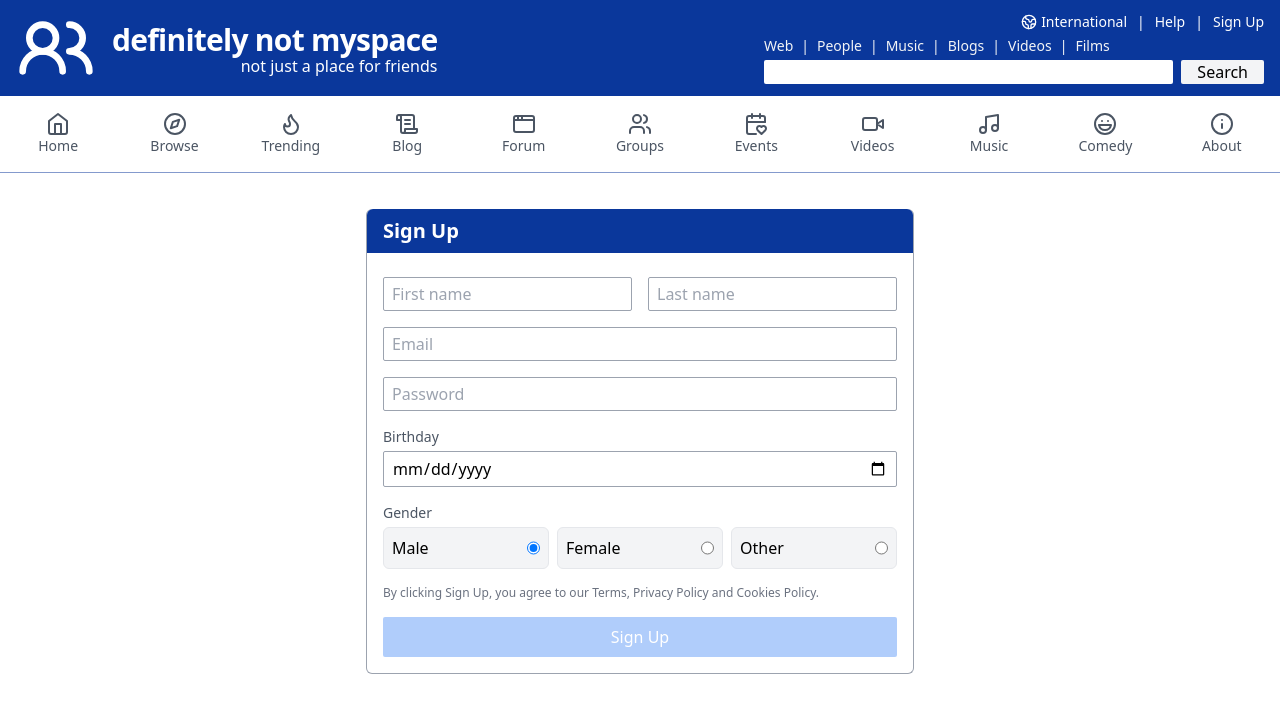
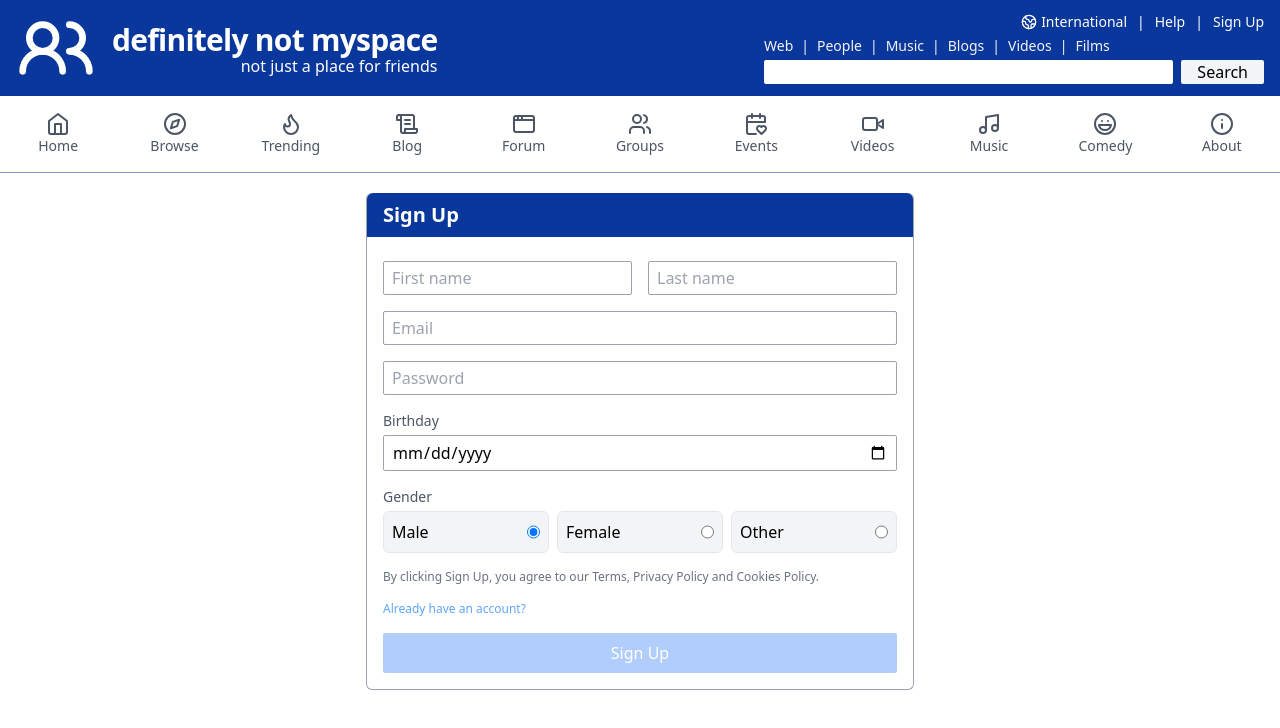
Before and after one commit to pn-code/probable-memory, a Next.js app: page /signup in a window 1280 px wide. Shown: the top 728 px of the page. Built offline with nearby package versions, Linux system fonts and the light colour scheme.

Commit message:
Navigate to "/" on success & added login nav

```diff
--- a/app/signup/page.tsx
+++ b/app/signup/page.tsx
@@ -3,6 +3,7 @@ import React, { FormEvent, useEffect, useState } from "react";
 import axios from "axios";
 import toast from "react-hot-toast";
 import { useRouter } from "next/navigation";
+import Link from "next/link";
 
 export default function SignUp() {
     const [firstName, setFirstName] = useState<string>("");
@@ -30,7 +31,7 @@ export default function SignUp() {
             };
 
             const res = await axios.post("/api/users/signup", payload);
-            router.push("/login");
+            router.push("/");
         } catch (error: any) {
             console.error(error.message);
             toast.error(error.message)
@@ -169,6 +170,7 @@ export default function SignUp() {
                             By clicking Sign Up, you agree to our Terms, Privacy
                             Policy and Cookies Policy.
                         </span>
+                        <Link className="text-xs text-blue-400 hover:text-blue-500 hover:underline" href="/login">Already have an account?</Link>
                         <button
                             disabled={disableSignUp || loading}
                             className="disabled:bg-blue-500/40 disabled:cursor-not-allowed text-white bg-blue-500 py-2 rounded-sm hover:bg-blue-600"
```
